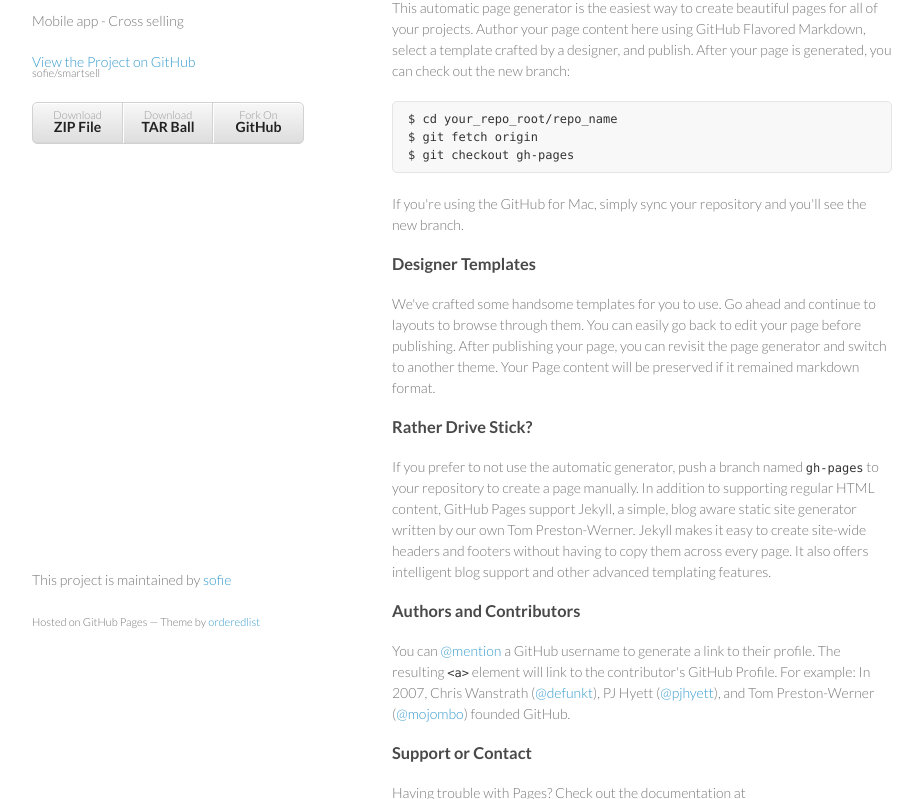
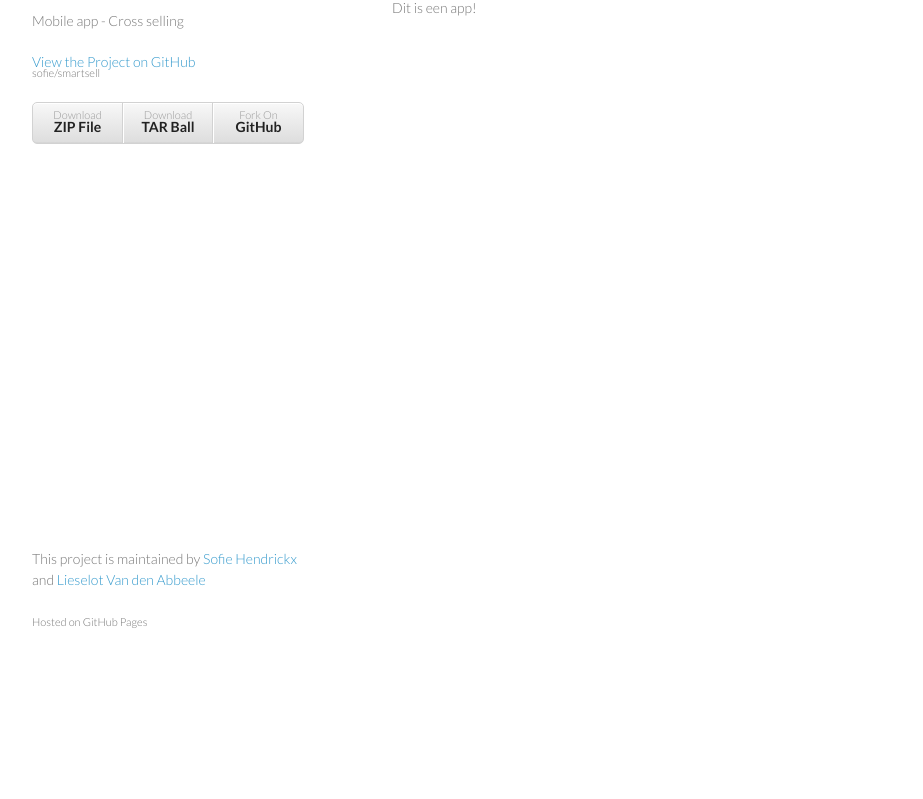
Before and after one commit to sofie/smartsell, a plain HTML site: page index.html in a window 1280 px wide. Shown: the part 99-898 px from the top of the page, without its empty margins (178-1101 px from the left). After the commit the page ends 800 px from the top, so only its background shows below. Drawn offline with Linux system fonts and the light colour scheme.

Commit message:
Update index.html

```diff
--- a/index.html
+++ b/index.html
@@ -3,7 +3,7 @@
   <head>
     <meta charset="utf-8">
     <meta http-equiv="X-UA-Compatible" content="chrome=1">
-    <title>Smartsell by sofie</title>
+    <title>Smartsell by Sofie & Lieselot</title>
 
     <link rel="stylesheet" href="stylesheets/styles.css">
     <link rel="stylesheet" href="stylesheets/pygment_trac.css">
@@ -26,36 +26,15 @@
         </ul>
       </header>
       <section>
-        <h3>Welcome to GitHub Pages.</h3>
+        <h3>Welkom bij Smartsell</h3>
 
-<p>This automatic page generator is the easiest way to create beautiful pages for all of your projects. Author your page content here using GitHub Flavored Markdown, select a template crafted by a designer, and publish. After your page is generated, you can check out the new branch:</p>
 
-<pre><code>$ cd your_repo_root/repo_name
-$ git fetch origin
-$ git checkout gh-pages
-</code></pre>
+<p>Dit is een app!</p>
 
-<p>If you're using the GitHub for Mac, simply sync your repository and you'll see the new branch.</p>
-
-<h3>Designer Templates</h3>
-
-<p>We've crafted some handsome templates for you to use. Go ahead and continue to layouts to browse through them. You can easily go back to edit your page before publishing. After publishing your page, you can revisit the page generator and switch to another theme. Your Page content will be preserved if it remained markdown format.</p>
-
-<h3>Rather Drive Stick?</h3>
-
-<p>If you prefer to not use the automatic generator, push a branch named <code>gh-pages</code> to your repository to create a page manually. In addition to supporting regular HTML content, GitHub Pages support Jekyll, a simple, blog aware static site generator written by our own Tom Preston-Werner. Jekyll makes it easy to create site-wide headers and footers without having to copy them across every page. It also offers intelligent blog support and other advanced templating features.</p>
-
-<h3>Authors and Contributors</h3>
-
-<p>You can <a href="https://github.com/blog/821" class="user-mention">@mention</a> a GitHub username to generate a link to their profile. The resulting <code>&lt;a&gt;</code> element will link to the contributor's GitHub Profile. For example: In 2007, Chris Wanstrath (<a href="/defunkt" class="user-mention">@defunkt</a>), PJ Hyett (<a href="/pjhyett" class="user-mention">@pjhyett</a>), and Tom Preston-Werner (<a href="/mojombo" class="user-mention">@mojombo</a>) founded GitHub.</p>
-
-<h3>Support or Contact</h3>
-
-<p>Having trouble with Pages? Check out the documentation at <a href="http://help.github.com/pages">http://help.github.com/pages</a> or contact support@github.com and we’ll help you sort it out.</p>
-      </section>
+ </section>
       <footer>
-        <p>This project is maintained by <a href="https://github.com/sofie">sofie</a></p>
-        <p><small>Hosted on GitHub Pages &mdash; Theme by <a href="https://github.com/orderedlist">orderedlist</a></small></p>
+        <p>This project is maintained by <a href="https://github.com/sofie">Sofie Hendrickx</a> and <a href="https://github.com/Lieselot">Lieselot Van den Abbeele</a></p>
+        <p><small>Hosted on GitHub Pages </small></p>
       </footer>
     </div>
     <!--[if !IE]><script>fixScale(document);</script><!--<![endif]-->
```
